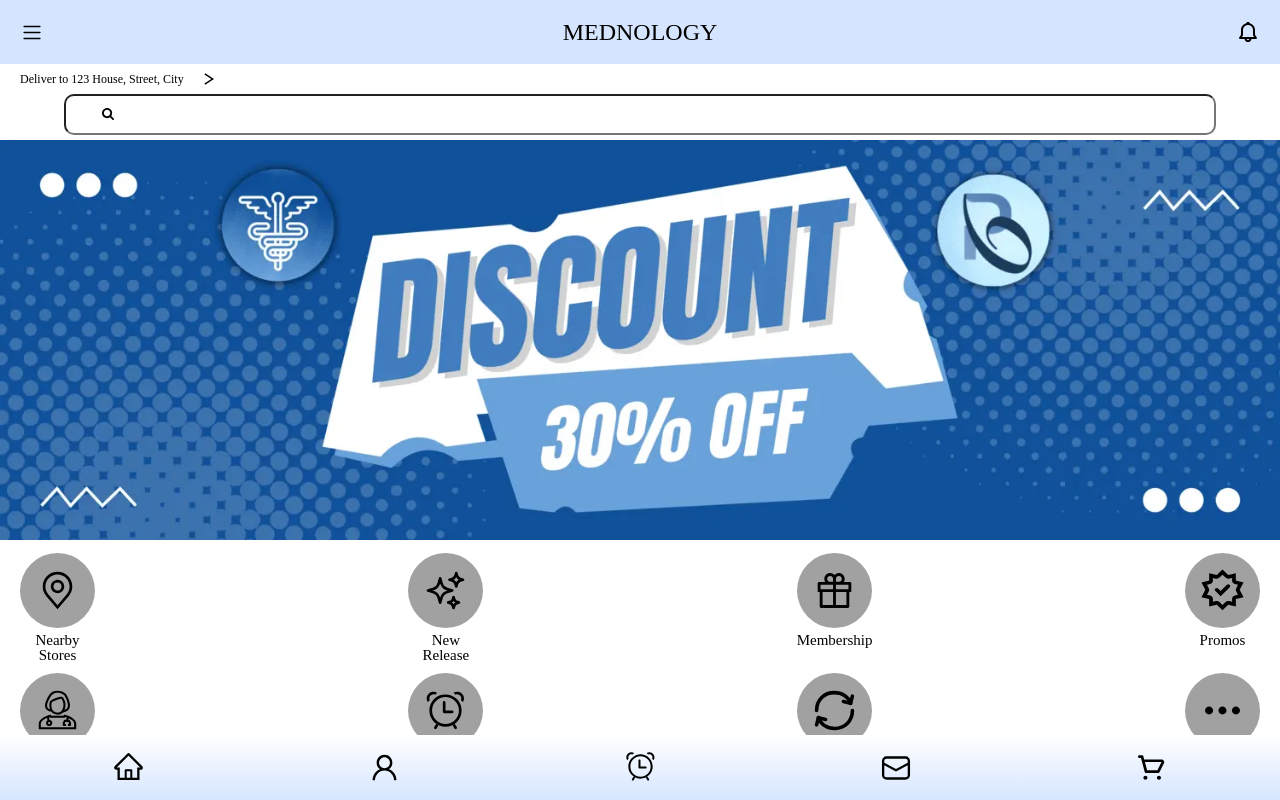
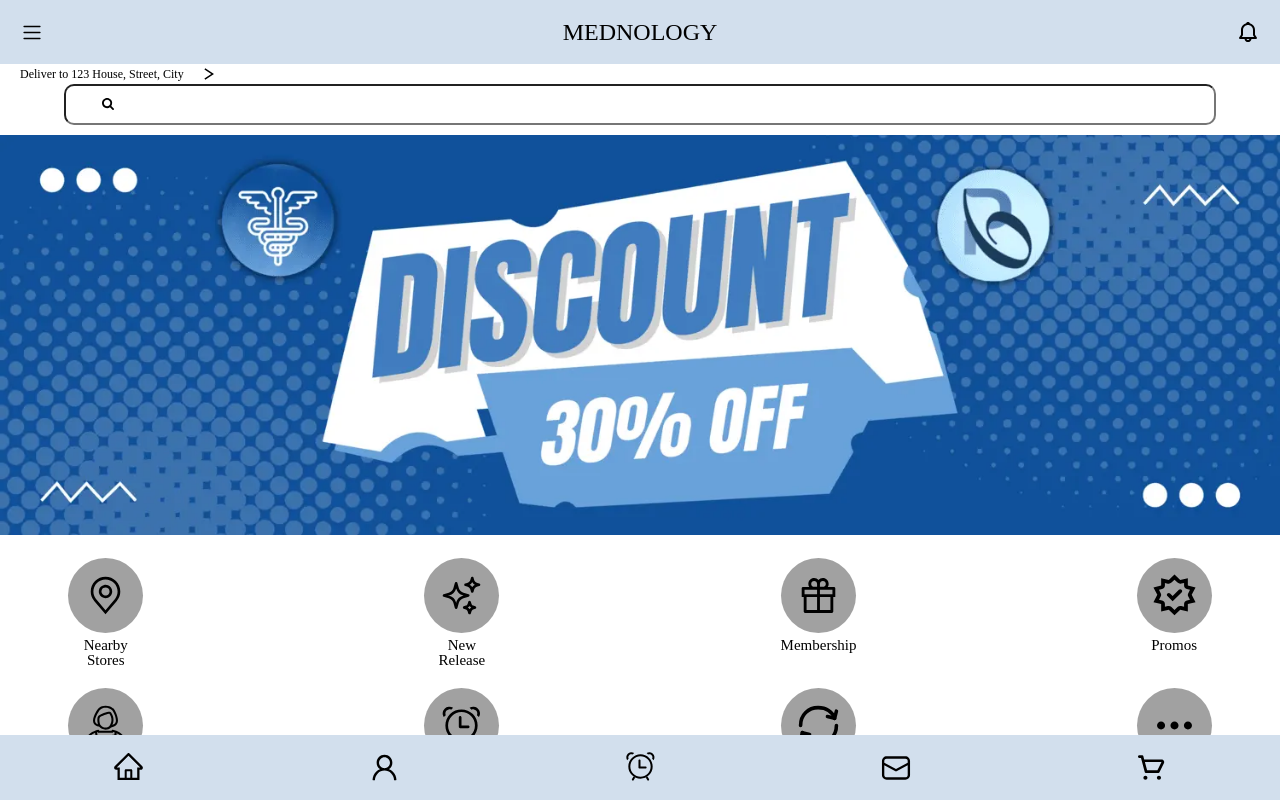
Before and after one commit to rickansen/mednology, a React (Create React App) app: page /Home in a window 1280 px wide. Shown: the top 800 px of the page. Built offline with nearby package versions, Linux system fonts and the light colour scheme.

Commit message:
Updated header and menu color

```diff
--- a/src/component/Header/header.module.css
+++ b/src/component/Header/header.module.css
@@ -4,5 +4,5 @@
     padding: 20px;
     font-size: 24px;
     align-items: center;
-    background: rgb(214, 229, 255);
+    background: #d2dfed;
 }
--- a/src/component/Menu/menu.module.css
+++ b/src/component/Menu/menu.module.css
@@ -1,5 +1,5 @@
 .menu {
-    background: linear-gradient(white, rgb(214, 229, 255));
+    background: #d2dfed;
     position: fixed;
     bottom: 0;
     z-index: 10;
--- a/src/routes/Home/home.module.css
+++ b/src/routes/Home/home.module.css
@@ -2,13 +2,15 @@
  padding-bottom: 65px;
 }
 
+.preBanner {
+   background-color: #d2dfed;
+}
 .address {
     font-size: 12px;
     display: flex;
     align-items: center;
     gap: 15px;
     padding-left: 20px;
-    margin: 5px 0;
 }
 
 .input {
@@ -21,7 +23,7 @@
 
 form {
     position: relative;
-    margin: 5px 0;
+    padding-bottom: 10px;
 }
 .search {
     position: absolute;
@@ -31,9 +33,10 @@ form {
 
 .container {
     display: flex;
-    flex-wrap: wrap;
+    flex-wrap: nowrap;
     justify-content: space-between;
-    margin: 10px 20px;
+    width: 89.33vw;
+    margin: 20px auto;
 }
 
 .newRelease{
```
